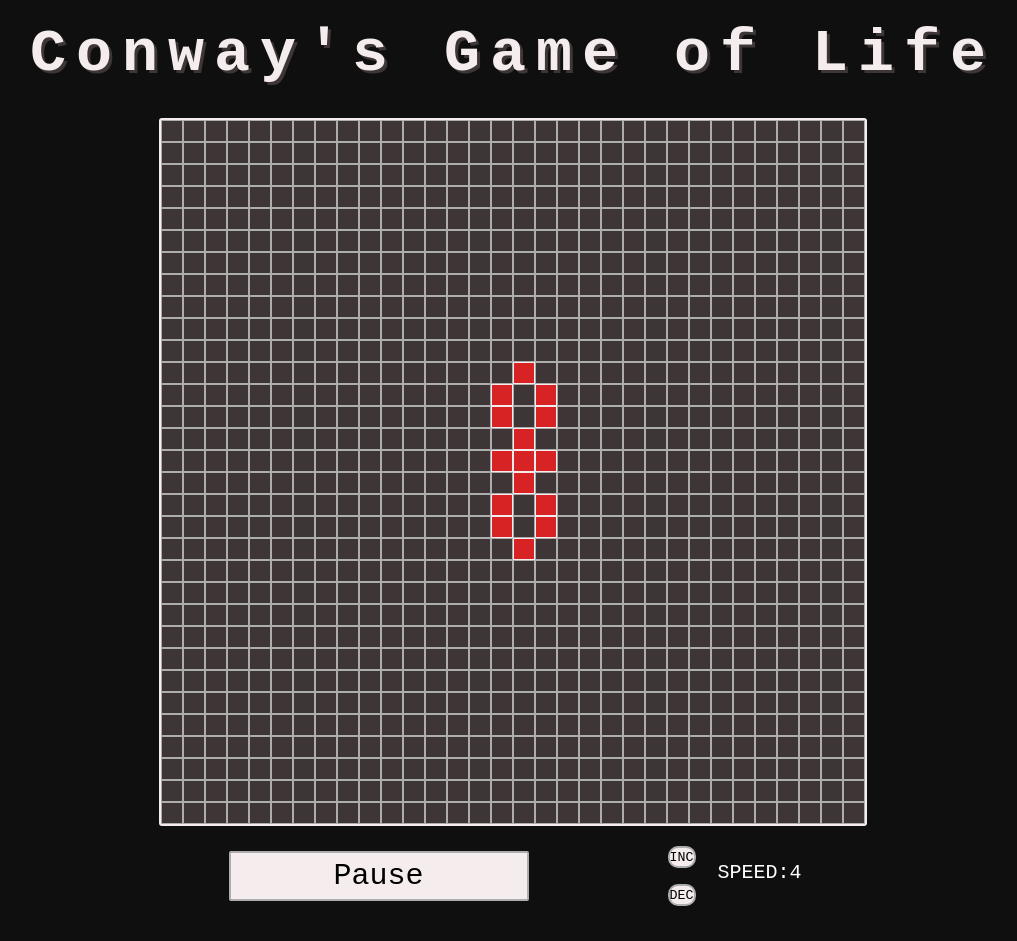
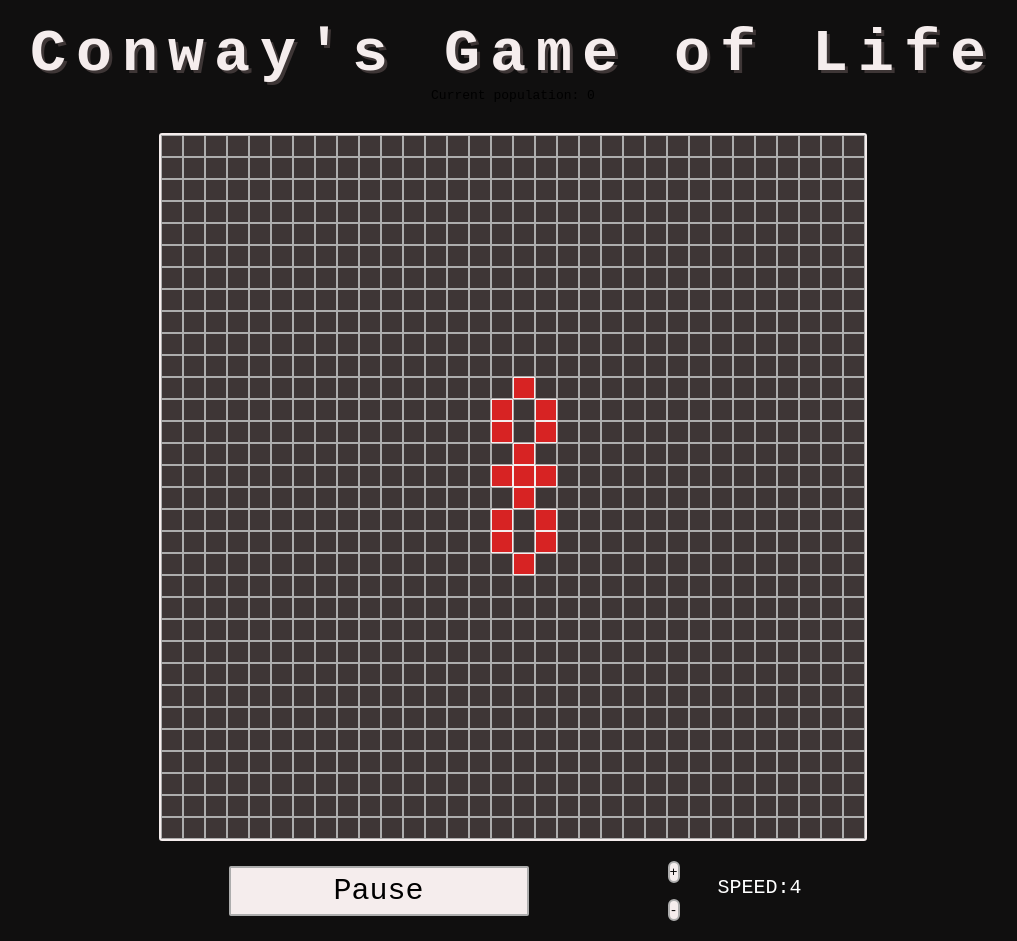
Before and after one commit to fasihh/javascript-practice, a plain HTML site: page game of life/index.html in a window 1280 px wide. Shown: the whole page, without its empty margins (127-1144 px from the left). Drawn offline with Linux system fonts and the light colour scheme.

Commit message:
Update index.html

```diff
--- a/game of life/index.html
+++ b/game of life/index.html
@@ -8,6 +8,12 @@
 
 	<body>
 		<h1>Conway's Game of Life</h1>
+
+		<div id="population-wrapper">
+			<label>Current population:</label>
+			<span id="population">0</span>
+		</div>
+
 		<div id="grid-wrapper">
 			<div id="grid">
 				<div id="grid-box"></div>
@@ -18,8 +24,8 @@
 
 				<div id="speed-container">
 					<div id="speed-buttons">
-						<button id="inc">INC</button>
-						<button id="dec">DEC</button>
+						<button id="inc">+</button>
+						<button id="dec">-</button>
 					</div>
 
 					<div id="display">
```
